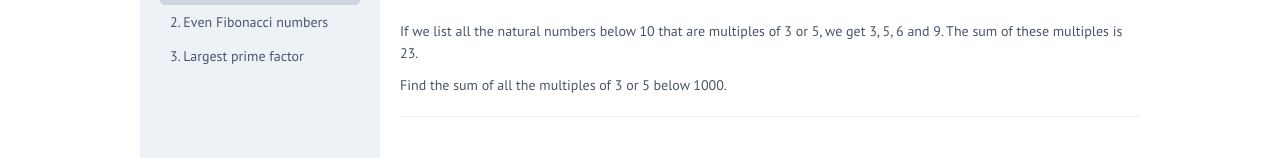
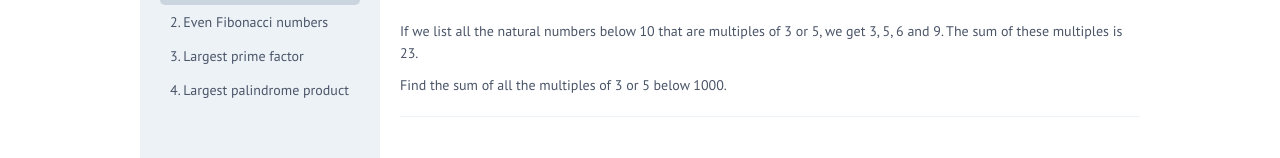
Before and after one commit to ClockworkFTW/project-euler-solutions, a React (Create React App) app: page /project-euler-solutions/problems/1 in a window 1280 px wide. Shown: the part 129-287 px from the top of the page. Built offline with nearby package versions, Linux system fonts and the light colour scheme.

Commit message:
Published solution 4

```diff
--- a/src/components/Sidebar.js
+++ b/src/components/Sidebar.js
@@ -34,7 +34,11 @@ const Sidebar = () => {
 	return (
 		<Container>
 			{data.map(e => (
-				<Link key={e.id} to={`/problems/${e.id}`} active={id == e.id}>
+				<Link
+					key={e.id}
+					to={`/project-euler-solutions/problems/${e.id}`}
+					active={id == e.id}
+				>
 					{e.id}. {e.title}
 				</Link>
 			))}
--- a/src/data.js
+++ b/src/data.js
@@ -98,5 +98,40 @@ const solve = val => {
 solve(3795754)`,
 			codepen: "https://codepen.io/clockworkftw-the-sasster/pen/NWPXJXb"
 		}
+	},
+	{
+		id: 4,
+		title: "Largest palindrome product",
+		prompt: [
+			"A palindromic number reads the same both ways. The largest palindrome made from the product of two 2-digit numbers is 9009 = 91 × 99.",
+			"Find the largest palindrome made from the product of two 3-digit numbers."
+		],
+		solution: {
+			value: "906609",
+			explaination: [],
+			code: `const reverse = val => parseInt(val.toString().split("").reverse().join(""))
+
+const max = arr => arr.reduce((a, b) => Math.max(a, b))
+
+const solve = () => {
+
+	let palindromes = []
+
+	for (let i = 999; i > 99; i --) {
+		for (let j = 999; j > 99; j --) {
+			let product = i * j
+			if (product === reverse(product)) {
+				palindromes.push(product)
+			}
+		}
+	}
+
+	return max(palindromes)
+
+}
+
+solve()`,
+			codepen: "https://codepen.io/clockworkftw-the-sasster/pen/povaYRE"
+		}
 	}
 ];
```
